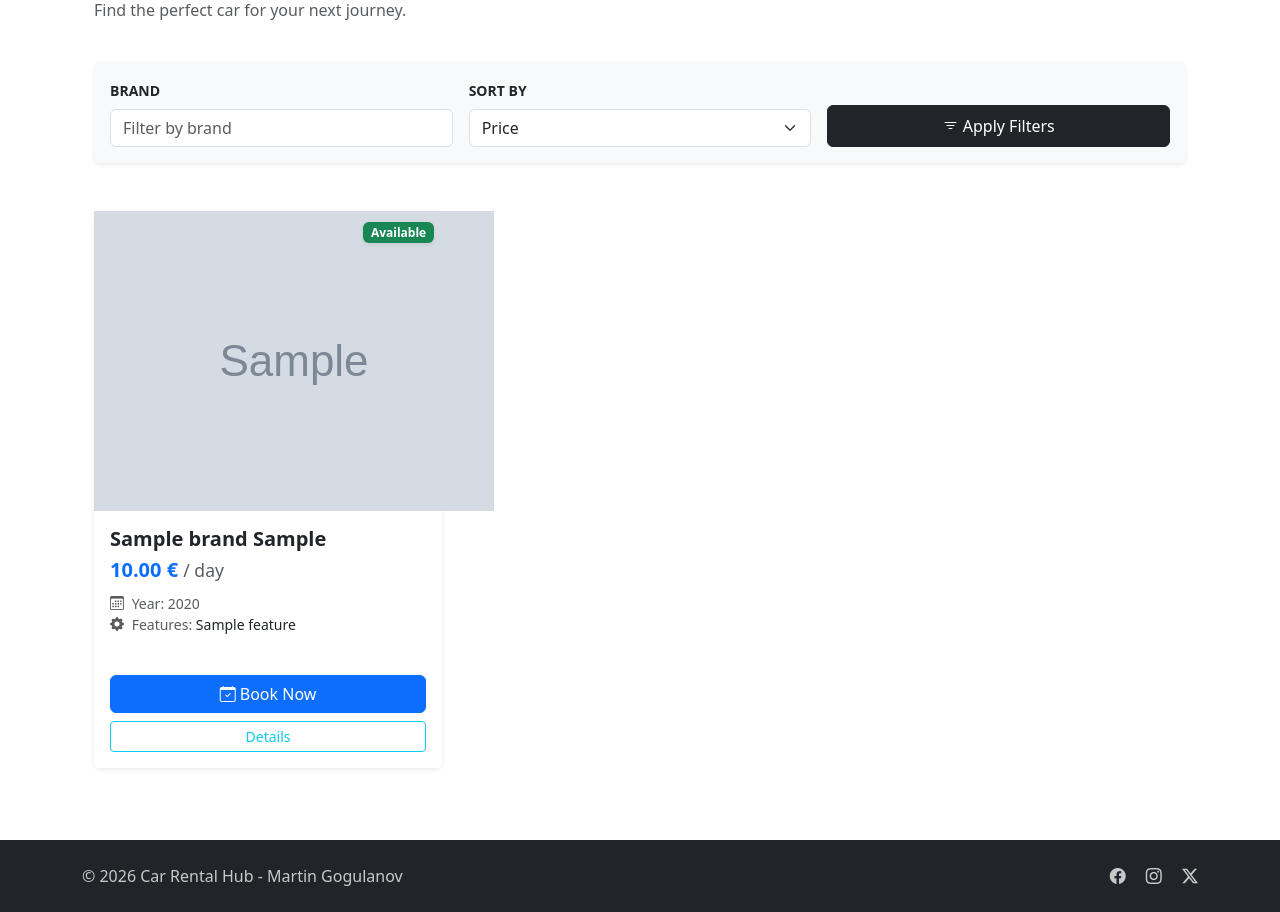
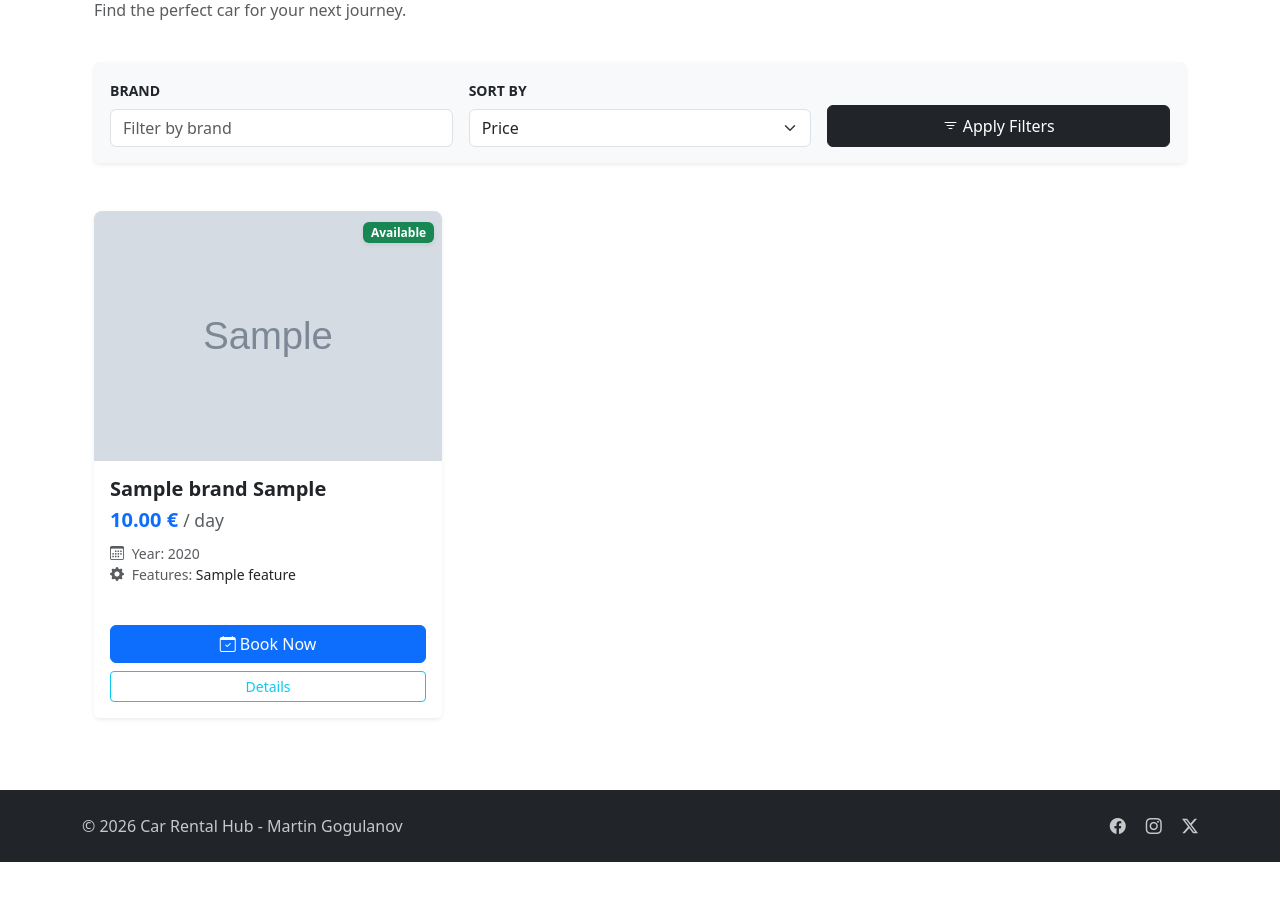
Before and after one commit to MonsterGuti/Car-Rental-Hub, a Django app: page /cars/ in a window 1280 px wide. Shown: the part 172-1084 px from the top of the page. After the commit the page ends 1034 px from the top, so only its background shows below. Run offline with Django 5.2, Linux system fonts and the light colour scheme; tables that the repository leaves empty hold one stand-in row (values such as "Sample post"); grey boxes marked "Sample" are stand-in pictures.

Commit message:
fixed car image size

```diff
--- a/static/css/base.css
+++ b/static/css/base.css
@@ -1,15 +1,25 @@
-
 .car-image {
     width: 100%;
-    max-width: 400px;
     height: 250px;
     object-fit: cover;
-    border-radius: 8px;
+    object-position: center;
+    border-radius: 8px 8px 0 0;
     display: block;
 }
 
+.car-card {
+    display: flex;
+    flex-direction: column;
+    height: 100%;
+    transition: transform 0.2s; /* Бонус: лек ефект при посочване */
+}
+
+.car-card:hover {
+    transform: translateY(-5px);
+}
+
 .dropdown-header {
-    font-size: 0.75rem !important; /* !important гарантира, че ще пренапишем Bootstrap */
+    font-size: 0.75rem !important;
     text-transform: uppercase;
     font-weight: 700;
     letter-spacing: 0.8px;
--- a/templates/cars/car-list.html
+++ b/templates/cars/car-list.html
@@ -42,10 +42,11 @@
                     <div class="card h-100 shadow-sm border-0 car-card">
                         <div class="position-relative">
                             {% if car.image %}
-                                <img src="{{ car.image.url }}" alt="...">
+                                <img src="{{ car.image.url }}" class="car-image" alt="{{ car.brand.name }} {{ car.model }}">
                             {% else %}
-                                <img src="/static/images/no-car.png" alt="No image">
+                                <img src="{% static 'images/no-car.png' %}" class="car-image" alt="No image">
                             {% endif %}
+
                             <div class="position-absolute top-0 end-0 p-2">
                                 {% if car.is_available_now %}
                                     <span class="badge bg-success shadow-sm">Available</span>
@@ -119,8 +120,7 @@
                 <ul class="pagination justify-content-center">
                     {% if page_obj.has_previous %}
                         <li class="page-item">
-                            <a class="page-link shadow-sm" href="?page=
-                                    {{ page_obj.previous_page_number }}{% if querystring %}&{{ querystring }}{% endif %}">Previous</a>
+                            <a class="page-link shadow-sm" href="?page={{ page_obj.previous_page_number }}{% if querystring %}&{{ querystring }}{% endif %}">Previous</a>
                         </li>
                     {% endif %}
 
@@ -128,8 +128,7 @@
 
                     {% if page_obj.has_next %}
                         <li class="page-item">
-                            <a class="page-link shadow-sm" href="?page=
-                                    {{ page_obj.next_page_number }}{% if querystring %}&{{ querystring }}{% endif %}">Next</a>
+                            <a class="page-link shadow-sm" href="?page={{ page_obj.next_page_number }}{% if querystring %}&{{ querystring }}{% endif %}">Next</a>
                         </li>
                     {% endif %}
                 </ul>
```
